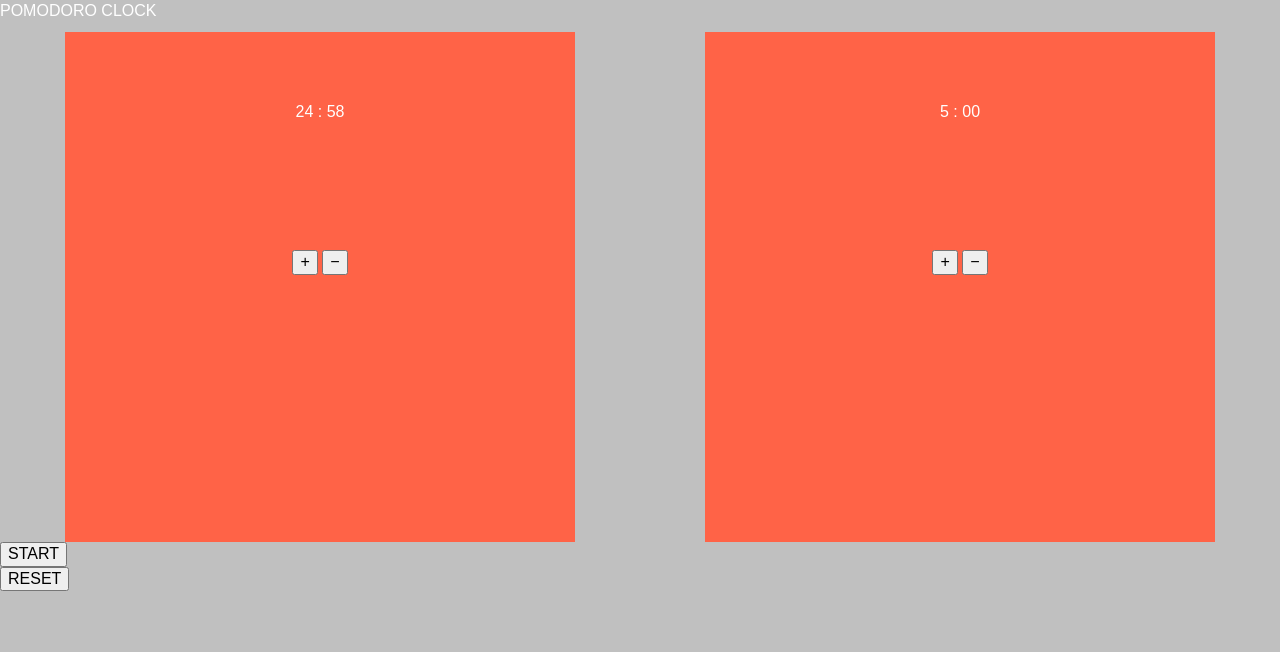
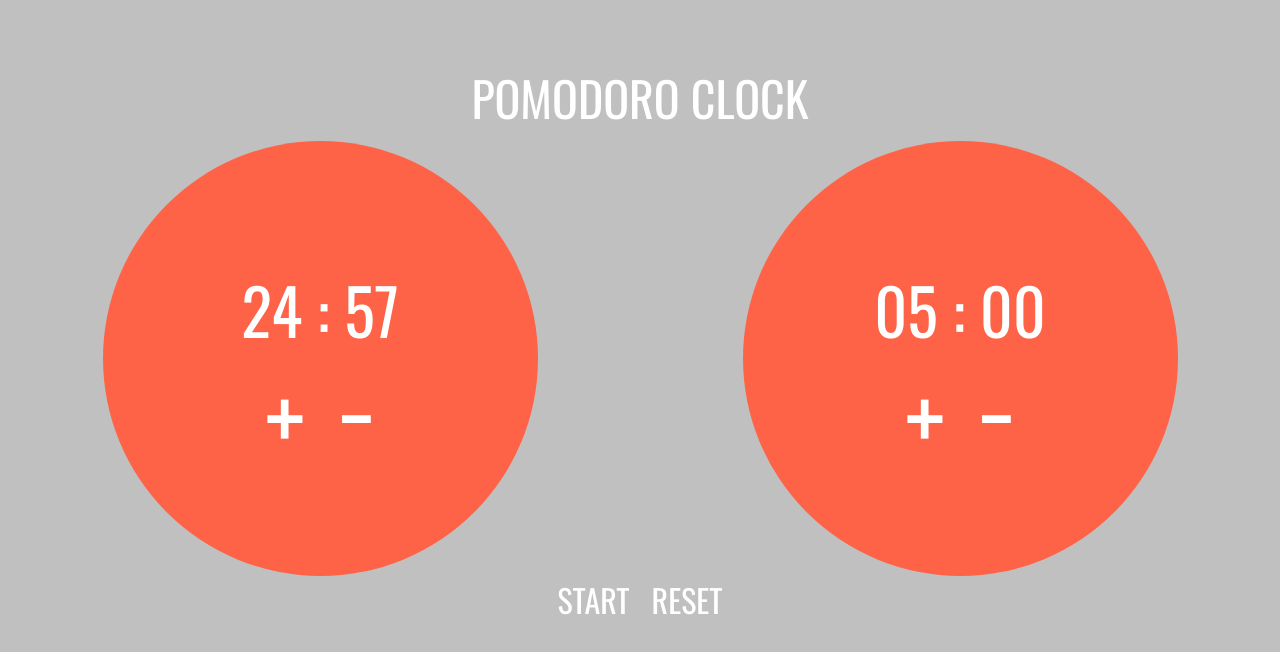
Before and after one commit to TheNewStyles/pomodoro-clock, a plain HTML site: page index.html in a window 1280 px wide. Both pictures are taken after a click on the button "START". Drawn offline with nearby package versions, Linux system fonts and the light colour scheme.

Commit message:
Add formatting for numbers under ten

```diff
--- a/css/main.css
+++ b/css/main.css
@@ -1,10 +1,4 @@
 /*! HTML5 Boilerplate v5.3.0 | MIT License | https://html5boilerplate.com/ */
-
-/*
- * What follows is the result of much research on cross-browser styling.
- * Credit left inline and big thanks to Nicolas Gallagher, Jonathan Neal,
- * Kroc Camen, and the H5BP dev community and team.
- */
 
 /* ==========================================================================
    Base styles: opinionated defaults
@@ -16,28 +10,6 @@ html {
     line-height: 1.4;
 }
 
-/*
- * Remove text-shadow in selection highlight:
- * https://twitter.com/miketaylr/status/12228805301
- *
- * These selection rule sets have to be separate.
- * Customize the background color to match your design.
- */
-
-::-moz-selection {
-    background: #b3d4fc;
-    text-shadow: none;
-}
-
-::selection {
-    background: #b3d4fc;
-    text-shadow: none;
-}
-
-/*
- * A better looking default horizontal rule
- */
-
 hr {
     display: block;
     height: 1px;
@@ -46,12 +18,6 @@ hr {
     margin: 1em 0;
     padding: 0;
 }
-
-/*
- * Remove the gap between audio, canvas, iframes,
- * images, videos and the bottom of their containers:
- * https://github.com/h5bp/html5-boilerplate/issues/440
- */
 
 audio,
 canvas,
@@ -97,6 +63,7 @@ textarea {
 body{
     background-color: silver;
     color: white;
+    font-family: 'Oswald', sans-serif;
 }
 
 .flex-container {
@@ -117,24 +84,62 @@ body{
 .flex-item {
     background: tomato;
     padding: 5px;
-    width: 500px;
-    height: 500px;
+    width: 425px;
+    height: 425px;
+    border-radius: 50%;
     margin-top: 10px;
 
-    line-height: 150px;
     color: white;
     text-align: center;
 }
 
-/*#start_reset{*/
-    /*display: flex;*/
-/*}*/
+button{
+    background-color: transparent;
+    border: none;
+    margin: 5px;
+    color: white;
+    font-size: 2em;
+    font-family: 'Oswald', sans-serif;
+}
 
-/*#start_reset div{*/
-    /*margin: auto;*/
-    /*display: inline-flex;*/
-/*}*/
+button:focus{
+    outline: none;
+}
 
+#title{
+    display: flex;
+    justify-content: center;
+    font-size: 3em;
+    margin-top: 5%;
+    vertical-align: middle;
+    text-align: center;
+}
+
+#start_reset{
+    display: flex;
+    justify-content: center;
+}
+
+#work{
+    margin-top: 28%;
+    font-size: 4em;
+}
+
+#break{
+    margin-top: 28%;
+    font-size: 4em;
+}
+
+.buttons{
+    font-size: 3em;
+}
+
+@media only screen and (max-device-width : 480px) {
+    .flex-item {
+        width: 275px;
+        height: 275px;
+    }
+}
 
 
 
--- a/index.html
+++ b/index.html
@@ -41,7 +41,7 @@
             <section id="break_container" class="flex-item">
                 <div class="timer">
                     <div id="break">
-                        <span id="break_minutes">5</span>
+                        <span id="break_minutes">05</span>
                         <span>:</span>
                         <span id="break_seconds">00</span>
                     </div>
--- a/js/main.js
+++ b/js/main.js
@@ -14,7 +14,8 @@ var breakSecsDiv = document.getElementById("break_seconds");
 var breakMinsUpButton = document.getElementById("break_work_up");
 var breakMinsDownButton = document.getElementById("break_work_down");
 
-// var pause = false;
+var zeroStr = "0";
+var counter=0;
 var hasReset = false;
 var isRunning = false;
 
@@ -45,7 +46,7 @@ startButton.addEventListener('click', function() {
 }, false);
 
 resetButton.addEventListener('click', function() {
-    resetTime(25, 5, "00");
+    resetTime(25, 05, "00");
 }, false);
 
 //helper functions
@@ -54,26 +55,14 @@ function getTime(minutes) {
     return time.setMinutes(time.getMinutes() + minutes);
 }
 
-function decreaseTime(count, div) {
-    //if(count > 1){
-        count--;
-    //}
-    div.innerText = count;
-    return count;
-}
-
-function increaseTime(count, div) {
-    count++;
-    div.innerText = count;
-    return count;
-}
-
 function startTimer(minutes, minutesDiv, secondsDiv) {
     var countDownDate = getTime(minutes);
+    counter++;
     hasReset = false;
     isRunning = true;
 
     var j = setInterval(function() {
+
         if (hasReset) {
             clearInterval(j);
             return;
@@ -85,26 +74,69 @@ function startTimer(minutes, minutesDiv, secondsDiv) {
         var minutes = Math.floor((distance % (1000 * 60 * 60)) / (1000 * 60));
         var seconds = Math.floor((distance % (1000 * 60)) / 1000);
 
+        if(minutes <= 9){
+            var minutesStr = minutes+"";
+            minutesDiv.innerHTML = zeroStr+minutesStr;
+        }
+        else{
             minutesDiv.innerHTML = minutes;
+        }
+
+        if(seconds <= 9){
+            var secondsStr = seconds+"";
+            secondsDiv.innerHTML = zeroStr+secondsStr;
+        }else{
             secondsDiv.innerHTML = seconds;
+        }
 
         if (distance < 0) {
             clearInterval(j);
             minutesDiv.innerHTML = "00";
             secondsDiv.innerHTML = "00";
 
+            if(counter<2){
                 startTimer(breakMinutesCount, breakMinsDiv, breakSecsDiv);
             }
-        }, 1000);
+        }
+    }, 100);
+}
+
+function decreaseTime(count, div) {
+    if(count > 1){
+        count--;
+    }
+    if(count <= 9){
+        var countStr = count+"";
+        div.innerText = zeroStr+countStr;
+    }else{
+        div.innerText = count;
+    }
+
+    return count;
+}
+
+function increaseTime(count, div) {
+    if(count <= 60){
+        count++;
+    }
+    if(count <= 9){
+        var countStr = count+"";
+        div.innerText = zeroStr+countStr;
+    }else{
+        div.innerText = count;
+    }
+
+    return count;
 }
 
 function resetTime(workMinutes, breakMinutes, seconds) {
     hasReset = true;
     isRunning = false;
+    var breakMinutesStr = breakMinutes+"";
 
     workMinsDiv.innerHTML = workMinutes;
     workSecsDiv.innerHTML = seconds;
-    breakMinsDiv.innerHTML = breakMinutes;
+    breakMinsDiv.innerHTML = zeroStr+breakMinutesStr;
     breakSecsDiv.innerHTML = seconds;
     workMinutesCount = workMinutes;
     breakMinutesCount = breakMinutes;
```
Lines whose indentation alone changed are shown as unchanged.
